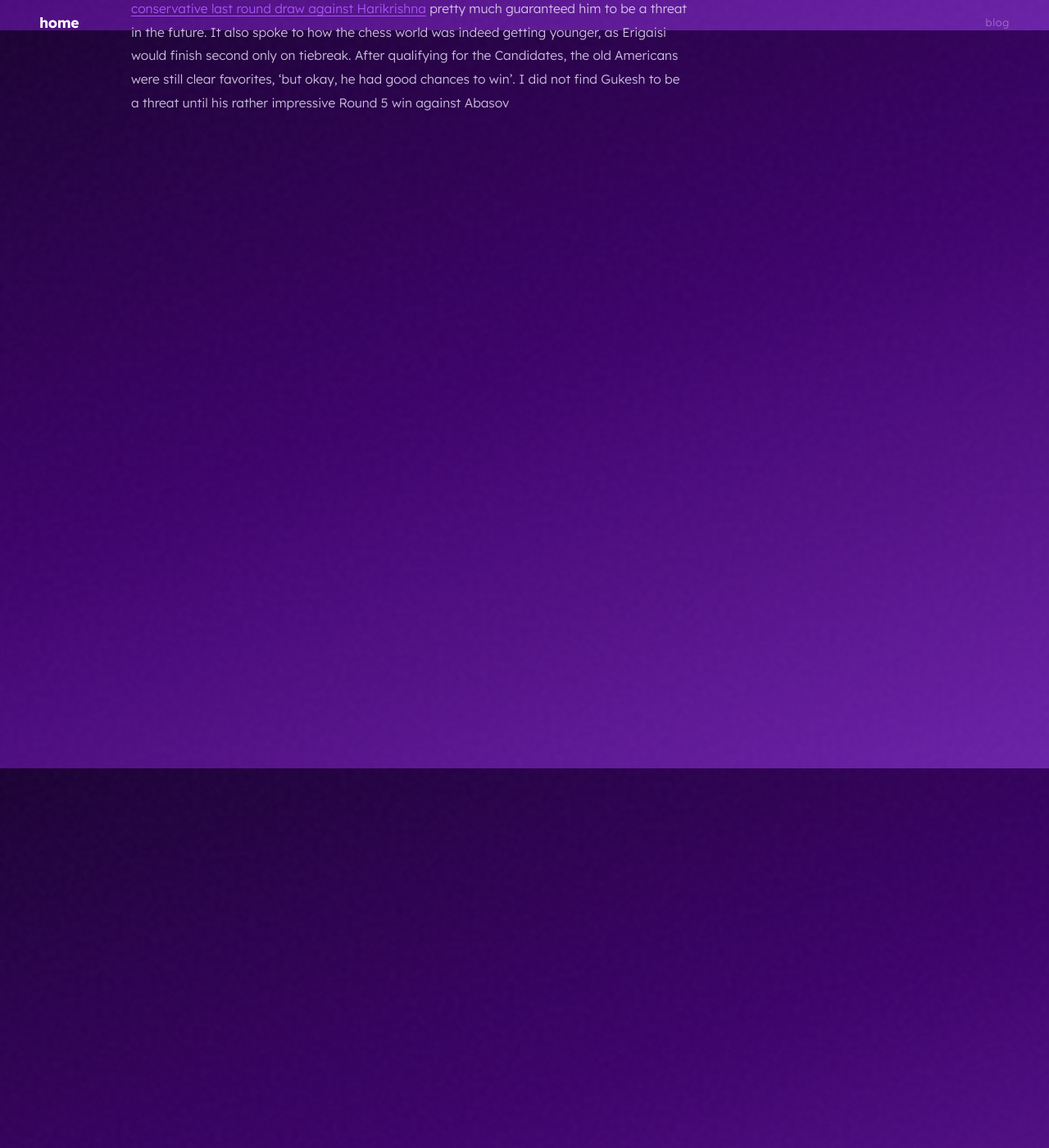
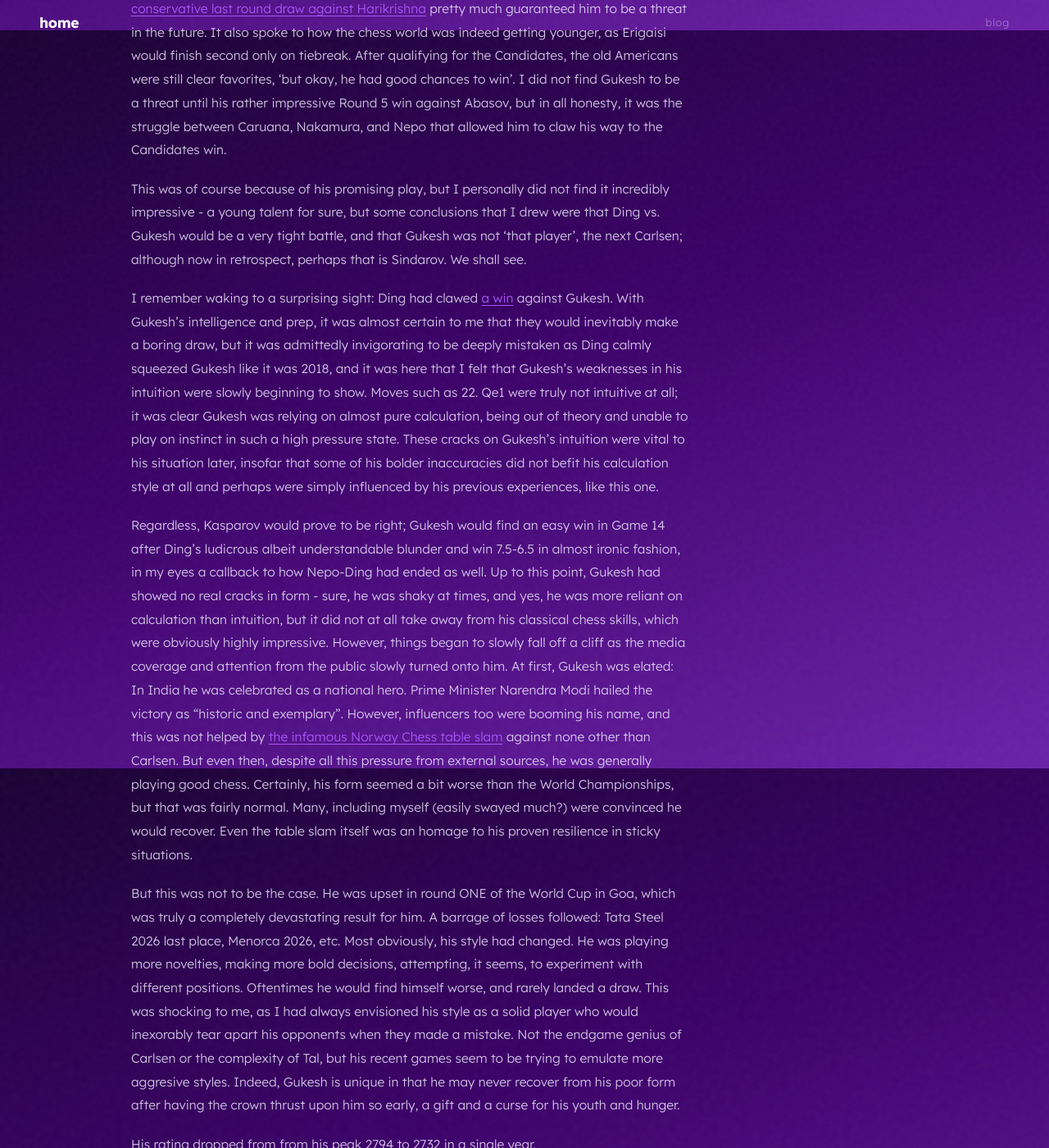
Before and after one commit to swardforever/home, a Jekyll site: the page built from _posts/2026-04-25-gukesh-great-choke.md, in a window 1280 px wide and 1400 px high, scrolled down 863 px. Shown: the whole window at 82% size. Built offline with Jekyll 4.4.1, drawn with Linux system fonts in a browser that asks for light colours; some of the changed text lies outside the part shown.

Commit message:
Update Gukesh's performance analysis and future outlook
Expanded analysis of Gukesh's performance and challenges in recent chess tournaments, including his World Championship match against Ding and upcoming match against Sindarov.

```diff
--- a/_posts/2026-04-25-gukesh-great-choke.md
+++ b/_posts/2026-04-25-gukesh-great-choke.md
@@ -8,4 +8,18 @@
 
 I personally was not very shocked to see the superstar on fire defeat the inactive, tired player who was a mere shell of his former self who had indeed stated himself that he felt weary and practically happier after his loss, but it was an interesting moment for the chess world where the vacuum left by Carlsen had been taken by the younger generation. This was much to the chagrin of one Kasparov, who to me provided a very amusing 10 minutes ranting about the shift of chess to a younger generation. But aside from some of his ranting, which to be frank, was quite justified, he made some excellent points. Besides pointing out the obvious, his views on FIDE world champions were simply that it was just a 'FIDE title' and that whoever owned the title at the time was not necessarily the best player in the world, far from it. Even before Carlsen, the level of dominance Anand, and before him Kasparov (although perhaps Karpov would disgaree), and before him Fischer, all the way back to Capablanca and Morphy, displayed was simply above their peers. The only such player alive today is clearly Carlsen himself - what happens to the throne after he abdicated?
 
-After Ding's infamous Rg6 to secure the World Championship in 2023, he virtually disappeared from competitive chess (although his own story is truly one of incredible outcomes, maybe I'll cover it), leaving many people convinced that the new challenger would become the new FIDE title holder. Indeed, his win in the Chennai Grand Masters with a [conservative last round draw against Harikrishna](https://lichess.org/broadcast/chennai-grand-masters-2023/round-7/ZklyKUjQ/EfVc2ylZ) pretty much guaranteed him to be a threat in the future. It also spoke to how the chess world was indeed getting younger, as Erigaisi would finish second only on tiebreak. After qualifying for the Candidates, the old Americans were still clear favorites, 'but okay, he had good chances to win'. I did not find Gukesh to be a threat until his rather impressive Round 5 win against Abasov
+After Ding's infamous Rg6 to secure the World Championship in 2023, he virtually disappeared from competitive chess (although his own story is truly one of incredible outcomes, maybe I'll cover it), leaving many people convinced that the new challenger would become the new FIDE title holder. Indeed, his win in the Chennai Grand Masters with a [conservative last round draw against Harikrishna](https://lichess.org/broadcast/chennai-grand-masters-2023/round-7/ZklyKUjQ/EfVc2ylZ) pretty much guaranteed him to be a threat in the future. It also spoke to how the chess world was indeed getting younger, as Erigaisi would finish second only on tiebreak. After qualifying for the Candidates, the old Americans were still clear favorites, 'but okay, he had good chances to win'. I did not find Gukesh to be a threat until his rather impressive Round 5 win against Abasov, but in all honesty, it was the struggle between Caruana, Nakamura, and Nepo that allowed him to claw his way to the Candidates win.
+
+This was of course because of his promising play, but I personally did not find it incredibly impressive - a young talent for sure, but some conclusions that I drew were that Ding vs. Gukesh would be a very tight battle, and that Gukesh was not 'that player', the next Carlsen; although now in retrospect, perhaps that is Sindarov. We shall see.
+
+I remember waking to a surprising sight: Ding had clawed [a win](https://lichess.org/broadcast/fide-world-championship-2024/game-1/G2R2lPcA/TAq3z9DR) against Gukesh. With Gukesh's intelligence and prep, it was almost certain to me that they would inevitably make a boring draw, but it was admittedly invigorating to be deeply mistaken as Ding calmly squeezed Gukesh like it was 2018, and it was here that I felt that Gukesh's weaknesses in his intuition were slowly beginning to show. Moves such as 22. Qe1 were truly not intuitive at all; it was clear Gukesh was relying on almost pure calculation, being out of theory and unable to play on instinct in such a high pressure state. These cracks on Gukesh's intuition were vital to his situation later, insofar that some of his bolder inaccuracies did not befit his calculation style at all and perhaps were simply influenced by his previous experiences, like this one.
+
+Regardless, Kasparov would prove to be right; Gukesh would find an easy win in Game 14 after Ding's ludicrous albeit understandable blunder and win 7.5-6.5 in almost ironic fashion, in my eyes a callback to how Nepo-Ding had ended as well. Up to this point, Gukesh had showed no real cracks in form - sure, he was shaky at times, and yes, he was more reliant on calculation than intuition, but it did not at all take away from his classical chess skills, which were obviously highly impressive. However, things began to slowly fall off a cliff as the media coverage and attention from the public slowly turned onto him. At first, Gukesh was elated: In India he was celebrated as a national hero. Prime Minister Narendra Modi hailed the victory as “historic and exemplary". However, influencers too were booming his name, and this was not helped by [the infamous Norway Chess table slam](https://www.youtube.com/watch?v=a0LJ33FfhBw) against none other than Carlsen. But even then, despite all this pressure from external sources, he was generally playing good chess. Certainly, his form seemed a bit worse than the World Championships, but that was fairly normal. Many, including myself (easily swayed much?) were convinced he would recover. Even the table slam itself was an homage to his proven resilience in sticky situations.
+
+But this was not to be the case. He was upset in round ONE of the World Cup in Goa, which was truly a completely devastating result for him. A barrage of losses followed: Tata Steel 2026 last place, Menorca 2026, etc. Most obviously, his style had changed. He was playing more novelties, making more bold decisions, attempting, it seems, to experiment with different positions. Oftentimes he would find himself worse, and rarely landed a draw. This was shocking to me, as I had always envisioned his style as a solid player who would inexorably tear apart his opponents when they made a mistake. Not the endgame genius of Carlsen or the complexity of Tal, but his recent games seem to be trying to emulate more aggresive styles. Indeed, Gukesh is unique in that he may never recover from his poor form after having the crown thrust upon him so early, a gift and a curse for his youth and hunger.
+
+His rating dropped from from his peak 2794 to 2732 in a single year.
+
+With all this historical context, one must look at the match between him and a destructive 10/14 Sindarov with great apprehension for Gukesh. With luck, he finds his form and takes off the pressure, for unlike Sindarov, he has been in that scenario of playing for the most heralded title in all of chess before. To me, it will be the most interesting World Championship match of the past decade (with some exemplary games being the exceptions, most notably the [finishing blow of Qh6+](https://www.youtube.com/watch?v=juXVKAuGsVY) in Carlsen's 2016 scare against Karjakin and [Carlsen's endgame against Nepo](https://www.chess.com/news/view/fide-world-chess-championship-2021-game-6)). Sindarov will be undoubtedly bringing novelties to the board as he did in the Candidates, and Gukesh will know of his fire, so it is inevitable that there will be some impressive wins, perhaps a back-and-forth match score. While I do lean towards the side of Sindarov based on the clear disparity in form, what happens if Sindarov does win? Will his success story simply be another loop of Ding's and Gukesh's, where 'heavy is the crown' seemingly initiated a sudden decline in form? I predict that this will be the case. I do not believe he is the next Carlsen, and am just that much of a hater to say that he will almost certainly peak this year before stagnating until the end of the decade at the very least.
+
+It would be much more interesting to see Gukesh fight tooth and nail, 1-0 followed by 1-1, with him eventually coming out on top, and would throw a wrench into Sindarov's momentum. The chess world would truly be in turmoil, and at this point it may even be considered an upset. In any case, I cannot wait for the Super Rapid and Blitz in mid-May, where they will have their first rapid encounter since Sindarov's Candidates win.
```
